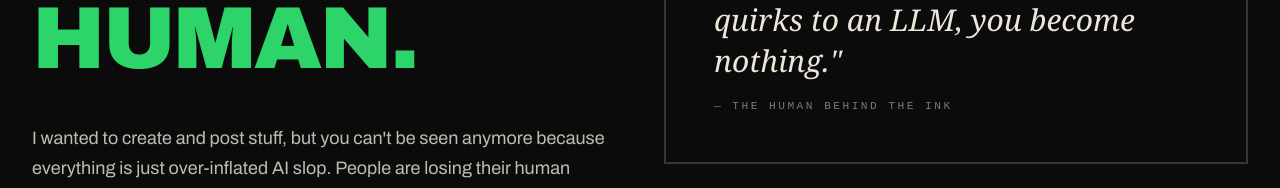
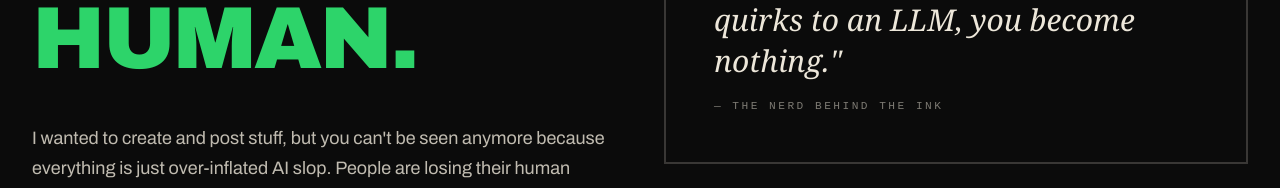
Before and after one commit to mohasali/actuallyhuman-landing, a React (Vite) app: page / in a window 1280 px wide. Shown: the part 1224-1412 px from the top of the page. Built offline with nearby package versions, Linux system fonts and the light colour scheme; no server answers; a web font is replaced by a local one.

Commit message:
Update Philosophy section footer text from "The Human Behind the Ink" to "The Nerd Behind the Ink".

```diff
--- a/src/components/sections/Philosophy.tsx
+++ b/src/components/sections/Philosophy.tsx
@@ -46,7 +46,7 @@ export function Philosophy() {
                    <p className="text-2xl sm:text-3xl font-serif italic leading-snug">
                      "When you delegate your opinions, your humor, and your quirks to an LLM, you become nothing."
                    </p>
-                   <footer className="label-mono text-paper/50">— The Human Behind the Ink</footer>
+                   <footer className="label-mono text-paper/50">— The Nerd Behind the Ink</footer>
                 </blockquote>
              </div>
           </Reveal>
```
